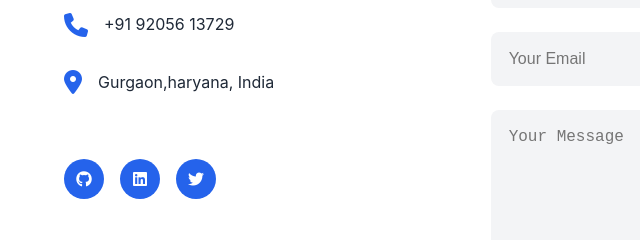
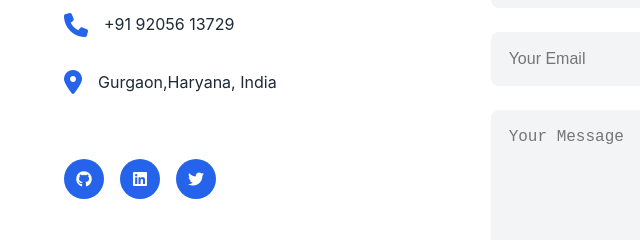
Before and after one commit to satya-666/Portfolio, a plain HTML site: page Index.html in a window 1280 px wide. Shown: the part 3011-3251 px from the top of the page, 0-640 px from the left. Drawn offline with nearby package versions, Linux system fonts and the light colour scheme.

Commit message:
initial commit

```diff
--- a/Index.html
+++ b/Index.html
@@ -320,7 +320,7 @@
                 </div>
                 <div class="contact-item">
                     <i class="fas fa-map-marker-alt"></i>
-                    <p>Gurgaon,haryana, India</p>
+                    <p>Gurgaon,Haryana, India</p>
                 </div>
                 <div class="social-links">
                     <a href="https://github.com/satya-666" class="social-link"><i class="fab fa-github"></i></a>
```
